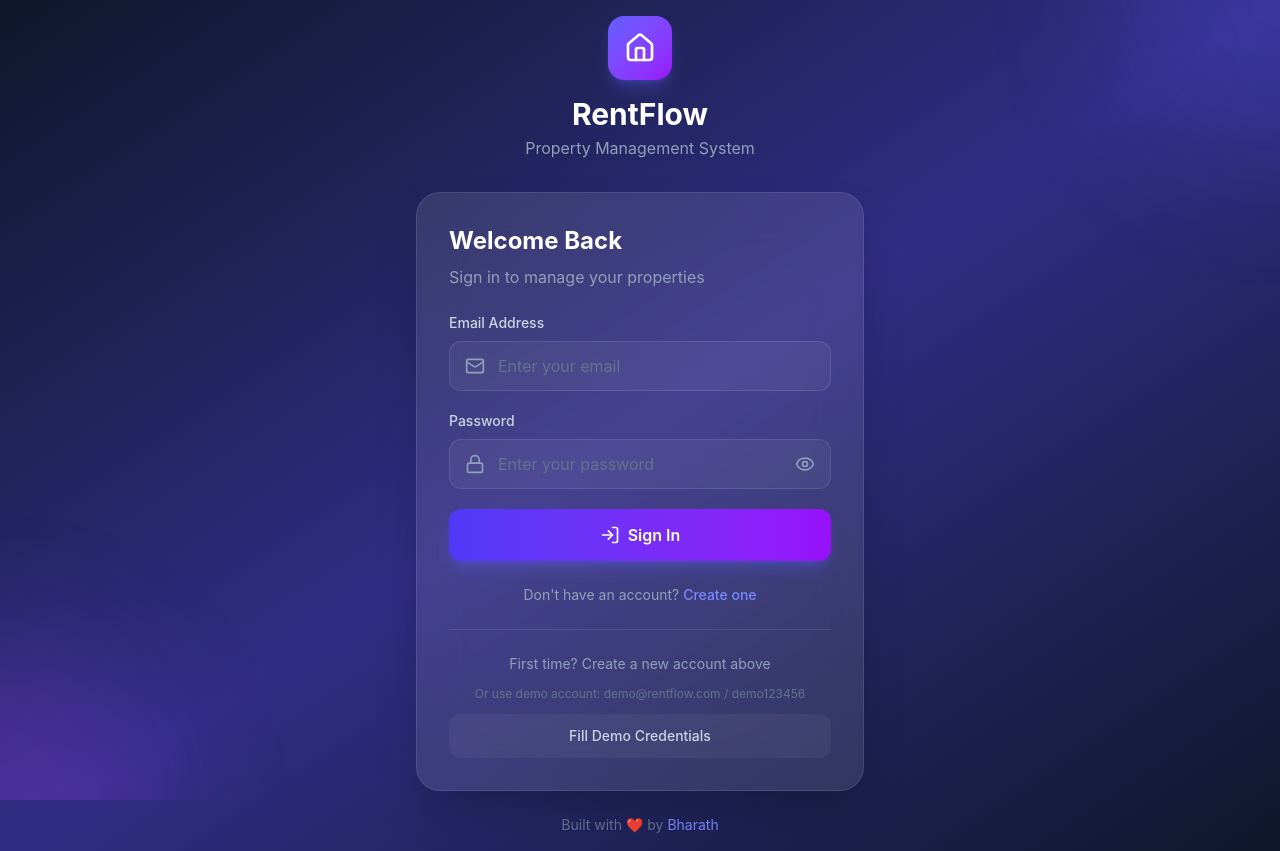
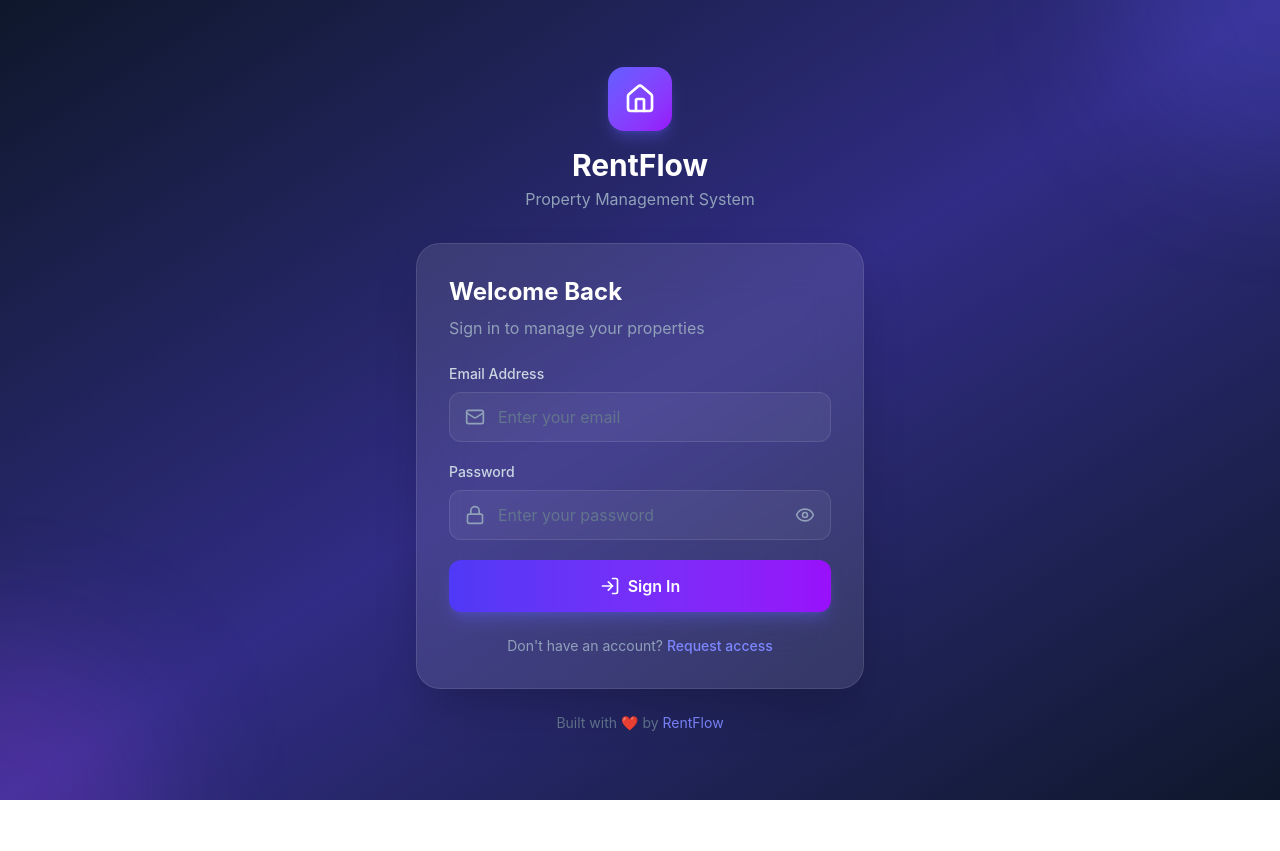
Before and after one commit to bharathmayilsamy/Rentflow, a React (Vite) app: page / in a window 1280 px wide. After the commit the page ends 800 px from the top, so only its background shows below. Built offline with nearby package versions, Linux system fonts and the light colour scheme.

Commit message:
Update Login.tsx
updated

```diff
--- a/src/components/Login.tsx
+++ b/src/components/Login.tsx
@@ -1,6 +1,7 @@
 import { useState } from 'react';
 import { AuthUser } from '../types';
-import { signIn, signUp } from '../lib/supabase';
+import { signIn, signUp, signOut, checkUserApproved, supabase } from '../lib/supabase';
+import { db_createSignupRequest, db_loadSignupRequests, db_updateSignupRequest } from '../lib/database';
 import { Home, Mail, Lock, Eye, EyeOff, LogIn, UserPlus, ArrowLeft } from 'lucide-react';
 
 interface Props {
@@ -35,11 +36,20 @@ export default function Login({ onLogin }: Props) {
       }
 
       if (data.user) {
+        const approved = await checkUserApproved(data.user.email || email, data.user.id);
+        if (!approved) {
+          await signOut();
+          setError('Your account is pending owner approval. Please wait until the owner approves your access.');
+          setIsLoading(false);
+          return;
+        }
+
         onLogin({
           id: data.user.id,
           email: data.user.email || '',
           name: data.user.user_metadata?.name || email.split('@')[0],
-          role: data.user.user_metadata?.role || 'Owner',
+          role: data.user.user_metadata?.role === 'Owner' ? 'Owner' : (data.user.user_metadata?.role || 'Staff'),
+          approved: true,
         });
       }
     } catch (err: any) {
@@ -70,7 +80,19 @@ export default function Login({ onLogin }: Props) {
       }
 
       if (data.user) {
-        setSuccess('Account created! Please check your email to verify, then login.');
+        await db_createSignupRequest(email, name, data.user.id);
+
+        const existingRequests = await db_loadSignupRequests();
+        const isFirstUser = !existingRequests || existingRequests.filter(r => r.status === 'Approved').length === 0;
+
+        if (isFirstUser) {
+          await db_updateSignupRequest(data.user.id, 'Approved');
+          await supabase.auth.updateUser({ data: { role: 'Owner', approved: true } });
+          setSuccess('Welcome! You are the owner. Please check your email to verify, then login.');
+        } else {
+          setSuccess('Account request submitted. The owner will review and approve your access. You will receive access once approved.');
+        }
+
         setMode('login');
         setPassword('');
       }
@@ -80,22 +102,14 @@ export default function Login({ onLogin }: Props) {
     setIsLoading(false);
   };
 
-  const fillDemoCredentials = () => {
-    setEmail('demo@rentflow.com');
-    setPassword('demo123456');
-    setError('');
-  };
-
   return (
     <div className="min-h-screen bg-gradient-to-br from-slate-900 via-indigo-900 to-slate-900 flex items-center justify-center p-4">
-      {/* Background Pattern */}
       <div className="absolute inset-0 overflow-hidden">
         <div className="absolute -top-40 -right-40 w-80 h-80 bg-indigo-500/20 rounded-full blur-3xl" />
         <div className="absolute -bottom-40 -left-40 w-80 h-80 bg-purple-500/20 rounded-full blur-3xl" />
       </div>
 
       <div className="relative w-full max-w-md">
-        {/* Logo */}
         <div className="text-center mb-8">
           <div className="inline-flex items-center justify-center w-16 h-16 bg-gradient-to-br from-indigo-500 to-purple-600 rounded-2xl shadow-lg shadow-indigo-500/30 mb-4">
             <Home className="w-8 h-8 text-white" />
@@ -104,7 +118,6 @@ export default function Login({ onLogin }: Props) {
           <p className="text-slate-400 mt-1">Property Management System</p>
         </div>
 
-        {/* Auth Card */}
         <div className="bg-white/10 backdrop-blur-xl rounded-3xl p-8 shadow-2xl border border-white/10">
           {mode === 'login' ? (
             <>
@@ -180,24 +193,10 @@ export default function Login({ onLogin }: Props) {
               <div className="mt-6 text-center">
                 <p className="text-slate-400 text-sm">
                   Don't have an account?{' '}
-                  <button onClick={() => setMode('signup')} className="text-indigo-400 hover:text-indigo-300 font-medium">
-                    Create one
+                  <button onClick={() => { setMode('signup'); setError(''); setSuccess(''); }} className="text-indigo-400 hover:text-indigo-300 font-medium">
+                    Request access
                   </button>
                 </p>
-              </div>
-
-              {/* Demo Info */}
-              <div className="mt-6 pt-6 border-t border-white/10">
-                <p className="text-sm text-slate-400 text-center mb-3">First time? Create a new account above</p>
-                <p className="text-xs text-slate-500 text-center">
-                  Or use demo account: demo@rentflow.com / demo123456
-                </p>
-                <button
-                  onClick={fillDemoCredentials}
-                  className="w-full mt-3 p-3 bg-white/5 hover:bg-white/10 rounded-xl transition text-slate-300 text-sm font-medium"
-                >
-                  Fill Demo Credentials
-                </button>
               </div>
             </>
           ) : (
@@ -205,8 +204,8 @@ export default function Login({ onLogin }: Props) {
               <button onClick={() => setMode('login')} className="flex items-center gap-2 text-slate-400 hover:text-white transition mb-4">
                 <ArrowLeft className="w-4 h-4" /> Back to login
               </button>
-              <h2 className="text-2xl font-bold text-white mb-2">Create Account</h2>
-              <p className="text-slate-400 mb-6">Start managing your properties today</p>
+              <h2 className="text-2xl font-bold text-white mb-2">Request Access</h2>
+              <p className="text-slate-400 mb-6">Create an account — the owner must approve before you can login</p>
 
               <form onSubmit={handleSignup} className="space-y-5">
                 <div>
@@ -284,7 +283,7 @@ export default function Login({ onLogin }: Props) {
                   ) : (
                     <>
                       <UserPlus className="w-5 h-5" />
-                      Create Account
+                      Submit Request
                     </>
                   )}
                 </button>
@@ -293,9 +292,8 @@ export default function Login({ onLogin }: Props) {
           )}
         </div>
 
-        {/* Footer */}
         <p className="text-center text-slate-500 text-sm mt-6">
-          Built with ❤️ by <span className="text-indigo-400">Bharath</span>
+          Built with ❤️ by <span className="text-indigo-400">RentFlow</span>
         </p>
       </div>
     </div>
```
